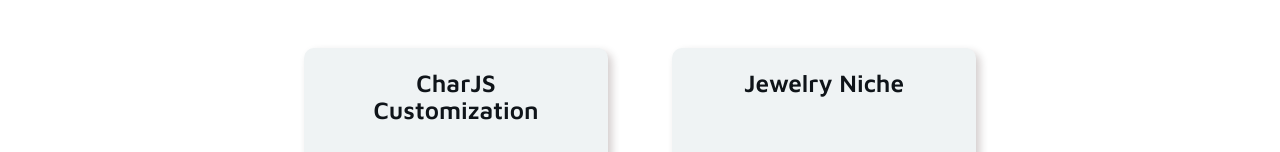
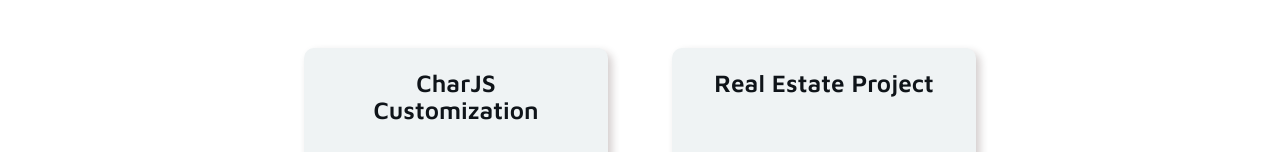
Before and after one commit to akr5515/angkon-portfolio-react, a React (Create React App) app: page /projects in a window 1280 px wide. Shown: the part 404-556 px from the top of the page. Built offline with nearby package versions, Linux system fonts and the light colour scheme; a web font is replaced by a local one.

Commit message:
fix: text fixes.

```diff
--- a/src/data/projectsData.js
+++ b/src/data/projectsData.js
@@ -15,8 +15,8 @@
     },
     {
         id: 2,
-        projectName: 'Jewelry Niche',
-        projectDesc: 'Real state project made with NextJS.',
+        projectName: 'Real Estate Project',
+        projectDesc: 'Real estate project made with NextJS.',
         tags: ['NextJS'],
         code: 'https://github.com/akr5515/Real-Estate-NextJS',
         demo: 'https://real-estate-next-js-gray.vercel.app',
```
Also changed, not shown: 1 other file (tests, documents, lock files or other folders).
